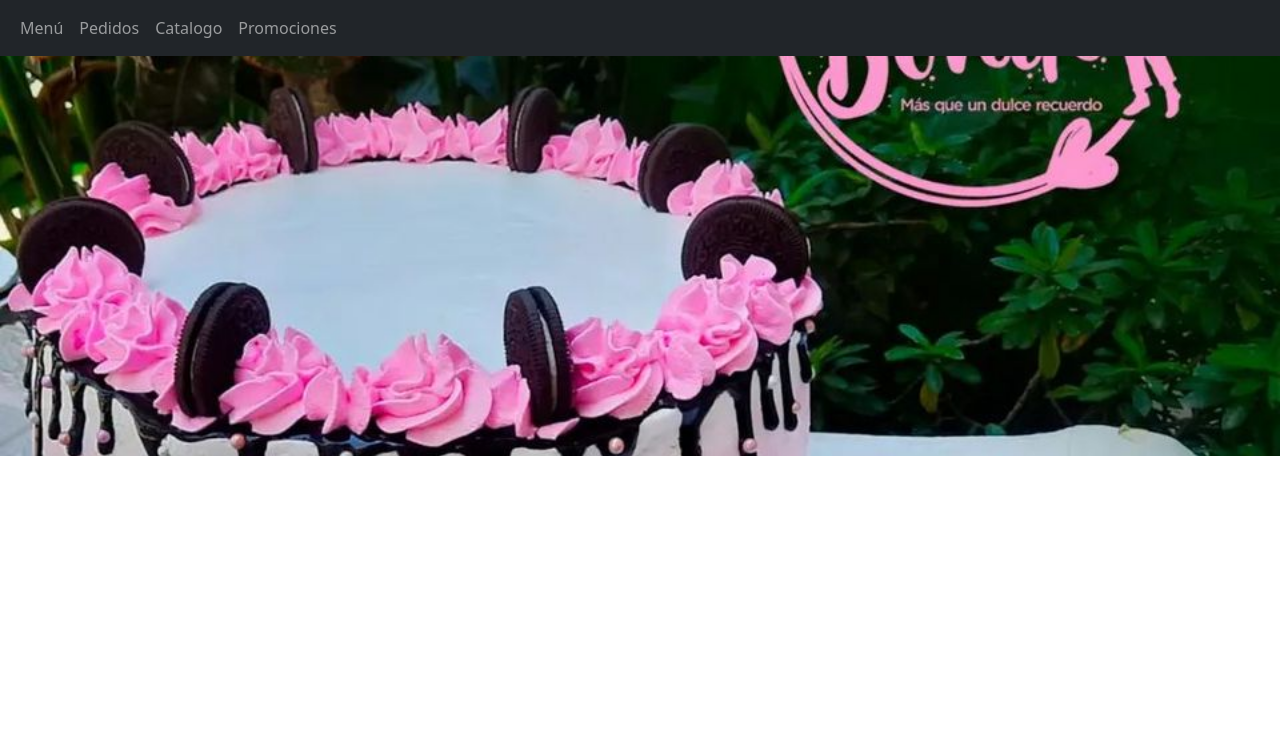
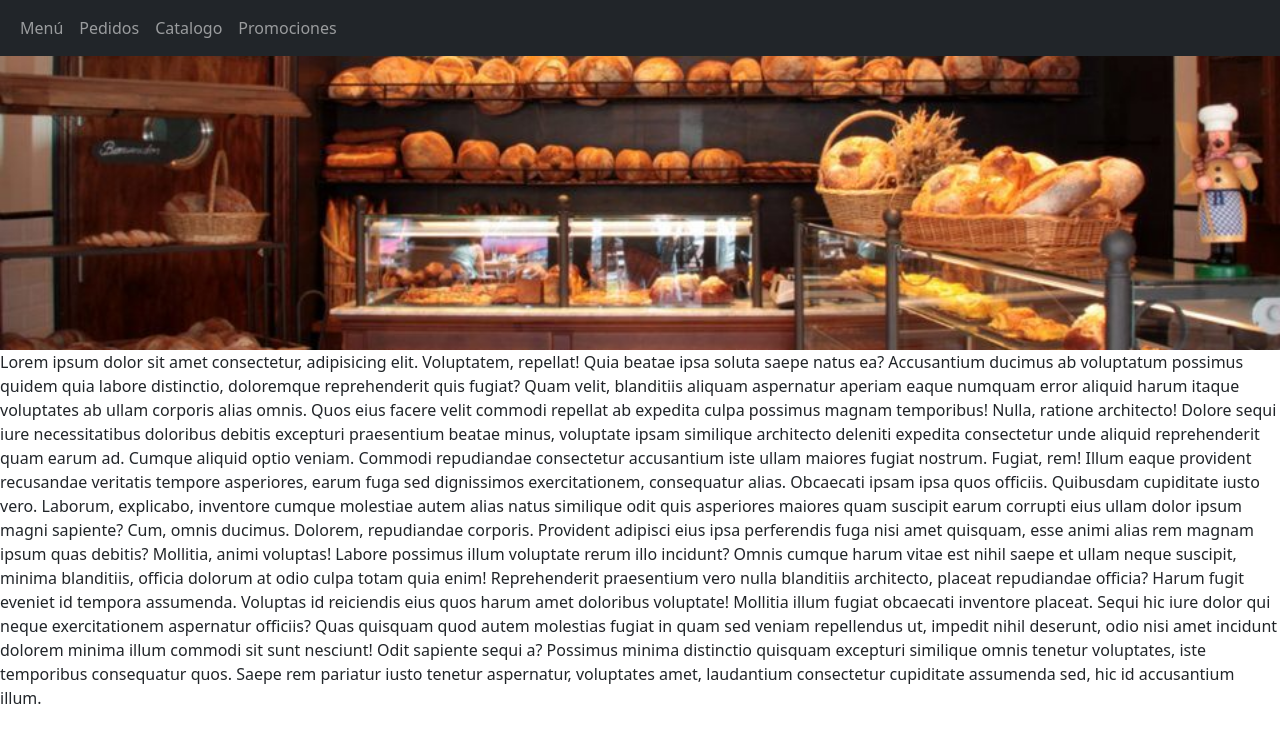
Before and after one commit to SiulMJ/restaurante, a Flask app: page / in a window 1280 px wide. Shown: the top 743 px of the page. Run offline with Flask 3, Linux system fonts and the light colour scheme.

Commit message:
mejorar texto

```diff
--- a/static/css/base.css
+++ b/static/css/base.css
@@ -1,7 +1,7 @@
 .imagen{
-    height: 400px;
+    height: 350px;
     width: 100%;
-    background-image: url("/static/img/imagen1.jfif");
+    background-image: url("/static/img/opi.jpg");
     background-repeat: no-repeat;
     background-position: center;
     background-size: cover;
--- a/template/index.html
+++ b/template/index.html
@@ -8,7 +8,7 @@
 
 {% block content %}
 
-<nav class="navbar navbar-expand-lg navbar-dark bg-dark">
+<nav class="navbar navbar-expand-lg navbar-dark bg-dark fixed-top">
   <div class="container-fluid">
     <div class="collapse navbar-collapse" id="navbarNavAltMarkup">
       <div class="navbar-nav">
@@ -25,7 +25,20 @@
 <div class="imagen">
 </div>
 
-
+<div class="contenido">
+  <div class="descripcion">
+    <p class="fw-normal">Lorem ipsum dolor sit amet consectetur, adipisicing elit. Voluptatem, repellat! Quia beatae ipsa soluta saepe natus ea? Accusantium ducimus ab voluptatum possimus quidem quia labore distinctio, doloremque reprehenderit quis fugiat?
+    Quam velit, blanditiis aliquam aspernatur aperiam eaque numquam error aliquid harum itaque voluptates ab ullam corporis alias omnis. Quos eius facere velit commodi repellat ab expedita culpa possimus magnam temporibus!
+    Nulla, ratione architecto! Dolore sequi iure necessitatibus doloribus debitis excepturi praesentium beatae minus, voluptate ipsam similique architecto deleniti expedita consectetur unde aliquid reprehenderit quam earum ad. Cumque aliquid optio veniam.
+    Commodi repudiandae consectetur accusantium iste ullam maiores fugiat nostrum. Fugiat, rem! Illum eaque provident recusandae veritatis tempore asperiores, earum fuga sed dignissimos exercitationem, consequatur alias. Obcaecati ipsam ipsa quos officiis.
+    Quibusdam cupiditate iusto vero. Laborum, explicabo, inventore cumque molestiae autem alias natus similique odit quis asperiores maiores quam suscipit earum corrupti eius ullam dolor ipsum magni sapiente? Cum, omnis ducimus.
+    Dolorem, repudiandae corporis. Provident adipisci eius ipsa perferendis fuga nisi amet quisquam, esse animi alias rem magnam ipsum quas debitis? Mollitia, animi voluptas! Labore possimus illum voluptate rerum illo incidunt?
+    Omnis cumque harum vitae est nihil saepe et ullam neque suscipit, minima blanditiis, officia dolorum at odio culpa totam quia enim! Reprehenderit praesentium vero nulla blanditiis architecto, placeat repudiandae officia?
+    Harum fugit eveniet id tempora assumenda. Voluptas id reiciendis eius quos harum amet doloribus voluptate! Mollitia illum fugiat obcaecati inventore placeat. Sequi hic iure dolor qui neque exercitationem aspernatur officiis?
+    Quas quisquam quod autem molestias fugiat in quam sed veniam repellendus ut, impedit nihil deserunt, odio nisi amet incidunt dolorem minima illum commodi sit sunt nesciunt! Odit sapiente sequi a?
+    Possimus minima distinctio quisquam excepturi similique omnis tenetur voluptates, iste temporibus consequatur quos. Saepe rem pariatur iusto tenetur aspernatur, voluptates amet, laudantium consectetur cupiditate assumenda sed, hic id accusantium illum.</p>
+  </div>
+</div>
 
 
 {% endblock %}
```
Also changed, not shown: template/catalogo.html (+8 -0 lines), template/menu.html (+9 -0 lines), template/pedidos.html (+9 -0 lines), template/promociones.html (+9 -0 lines), static/img/imagen1.jfif (deleted), static/img/imagen2.jfif (deleted), static/img/imagen3.jfif (deleted), static/img/opi.jpg (added).
